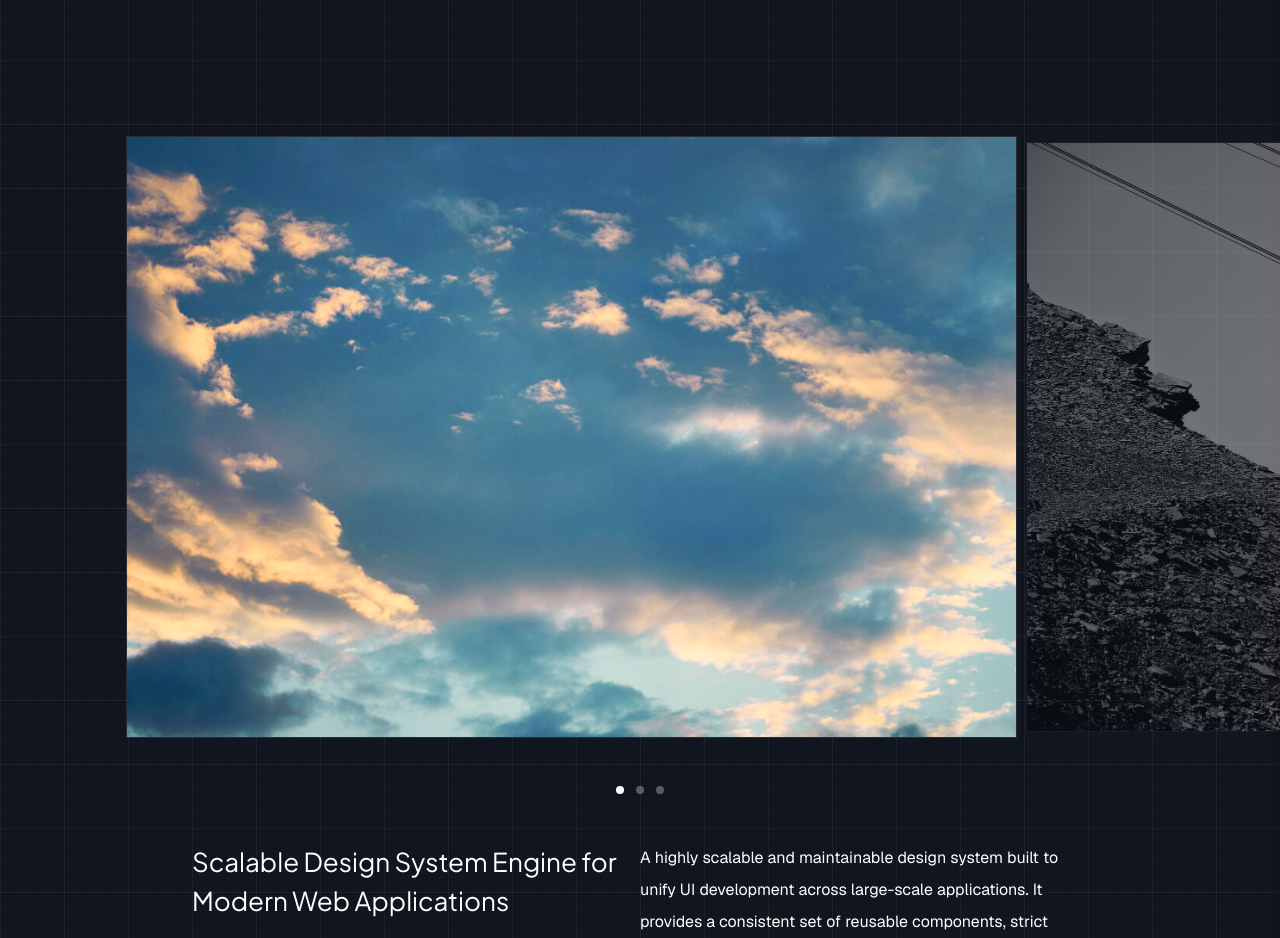
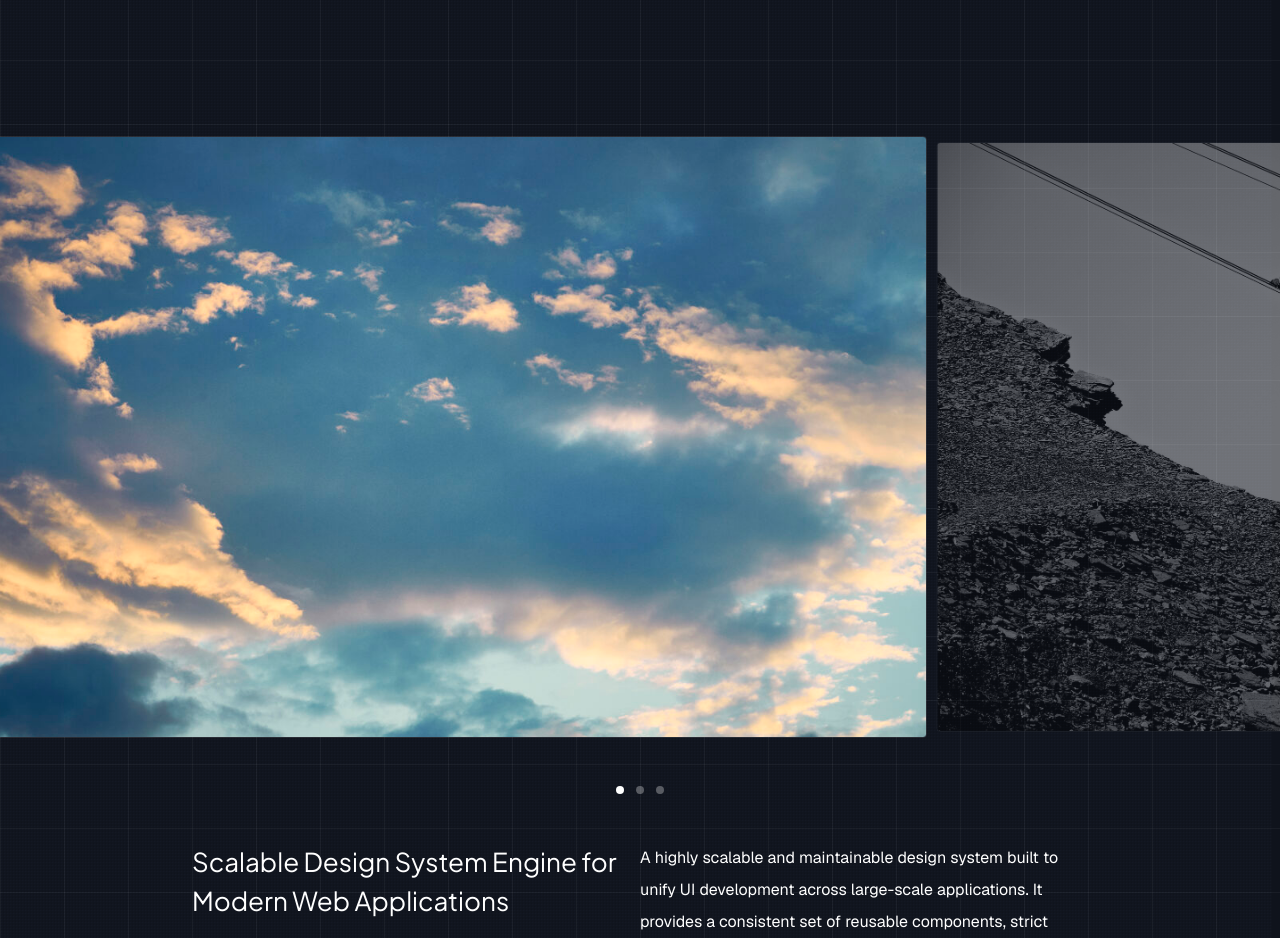
Before and after one commit to martalewan/react-portfolio-ts, a React (Vite) app in the folder client/: page / in a window 1280 px wide. Shown: the part 5700-6638 px from the top of the page. Built offline with nearby package versions, Linux system fonts and the light colour scheme.

Commit message:
fix: improve carousel animation

```diff
--- a/client/src/components/modules/Carousel.tsx
+++ b/client/src/components/modules/Carousel.tsx
@@ -1,177 +1,207 @@
 import { useEffect, useRef } from "react";
 
 type CarouselTypes = {
-    images: string[]
-    active: number
-    setActive: (i: number) => void
-}
+    images: string[];
+    active: number;
+    setActive: (index: number) => void;
+};
 
 const Carousel = ({ images, active, setActive }: CarouselTypes) => {
-    const containerRef = useRef<HTMLDivElement>(null);
+    const ref = useRef<HTMLDivElement>(null);
+
+
+    const data = [...images, ...images, ...images];
 
     useEffect(() => {
-        const container = containerRef.current;
-        if (!container) return;
+        const el = ref.current;
+        if (!el) return;
+
+        const items = el.querySelectorAll(".carousel-item") as NodeListOf<HTMLElement>;
+        if (!items.length) return;
+
+        const activeIndex = images.length;
+
+        const target = items[activeIndex];
+
+        if (!target) return;
+
+        const offset =
+            target.offsetLeft -
+            el.offsetWidth / 2 +
+            target.offsetWidth / 2;
+
+        el.scrollLeft = offset;
+    }, []);
+
+    useEffect(() => {
+        const el = ref.current;
+        if (!el) return;
+
+        const oneSet = el.scrollWidth / 3;
+
+        const handleScroll = () => {
+            if (el.scrollLeft <= 0) el.scrollLeft += oneSet;
+            if (el.scrollLeft >= oneSet * 2) el.scrollLeft -= oneSet;
+
+            const items = el.querySelectorAll(".carousel-item");
+
+            const center = el.scrollLeft + el.offsetWidth / 2;
+
+            let closest = 0;
+            let minDist = Infinity;
+
+            items.forEach((item, i) => {
+                const rect = item as HTMLElement;
+                const itemCenter =
+                    rect.offsetLeft + rect.offsetWidth / 2;
+
+                const dist = Math.abs(center - itemCenter);
+
+                if (dist < minDist) {
+                    minDist = dist;
+                    closest = i % images.length;
+                }
+            });
+
+            setActive(closest);
+        };
+
+        el.addEventListener("scroll", handleScroll);
+        return () => el.removeEventListener("scroll", handleScroll);
+    }, [images.length]);
+
+    useEffect(() => {
+        const el = ref.current;
+        if (!el) return;
 
         let isDown = false;
         let startX = 0;
         let scrollLeft = 0;
 
-        const stopDragging = () => {
-            isDown = false;
-            container.classList.remove("cursor-grabbing");
+        const snapToClosest = () => {
+            const items = el.querySelectorAll(".carousel-item");
+
+            const center = el.scrollLeft + el.offsetWidth / 2;
+
+            let closest: HTMLElement | null = null;
+            let minDist = Infinity;
+
+            items.forEach((item) => {
+                const elItem = item as HTMLElement;
+
+                const itemCenter =
+                    elItem.offsetLeft + elItem.offsetWidth / 2;
+
+                const dist = Math.abs(center - itemCenter);
+
+                if (dist < minDist) {
+                    minDist = dist;
+                    closest = elItem;
+                }
+            });
+
+            if (closest) {
+                el.scrollTo({
+                    left:
+                        closest.offsetLeft -
+                        el.offsetWidth / 2 +
+                        closest.offsetWidth / 2,
+                    behavior: "smooth",
+                });
+            }
         };
 
         const onMouseDown = (e: MouseEvent) => {
             isDown = true;
-            container.classList.add("cursor-grabbing");
+            el.classList.add("cursor-grabbing");
 
-            startX = e.pageX - container.offsetLeft;
-            scrollLeft = container.scrollLeft;
+            startX = e.pageX - el.offsetLeft;
+            scrollLeft = el.scrollLeft;
         };
 
         const onMouseMove = (e: MouseEvent) => {
             if (!isDown) return;
-            e.preventDefault();
 
-            const x = e.pageX - container.offsetLeft;
+            const x = e.pageX - el.offsetLeft;
             const walk = (x - startX) * 1.2;
 
-            container.scrollLeft = scrollLeft - walk;
+            el.scrollLeft = scrollLeft - walk;
         };
 
-        const onMouseUp = () => stopDragging();
-        const onMouseLeave = () => stopDragging();
+        const stop = () => {
+            if (!isDown) return;
+            isDown = false;
 
-        // Touch support
-        const onTouchStart = (e: TouchEvent) => {
-            isDown = true;
-            startX = e.touches[0].pageX - container.offsetLeft;
-            scrollLeft = container.scrollLeft;
+            el.classList.remove("cursor-grabbing");
+
+            snapToClosest();
         };
 
-        const onTouchMove = (e: TouchEvent) => {
+        el.addEventListener("mousedown", onMouseDown);
+        el.addEventListener("mousemove", onMouseMove);
+        el.addEventListener("mouseup", stop);
+        el.addEventListener("mouseleave", stop);
+
+        el.addEventListener("touchstart", (e: TouchEvent) => {
+            isDown = true;
+            startX = e.touches[0].pageX - el.offsetLeft;
+            scrollLeft = el.scrollLeft;
+        });
+
+        el.addEventListener("touchmove", (e: TouchEvent) => {
             if (!isDown) return;
 
-            const x = e.touches[0].pageX - container.offsetLeft;
+            const x = e.touches[0].pageX - el.offsetLeft;
             const walk = (x - startX) * 1.2;
 
-            container.scrollLeft = scrollLeft - walk;
-        };
+            el.scrollLeft = scrollLeft - walk;
+        });
 
-        const onTouchEnd = () => stopDragging();
-
-        window.addEventListener("mouseup", onMouseUp);
-
-        container.addEventListener("mousedown", onMouseDown);
-        container.addEventListener("mousemove", onMouseMove);
-        container.addEventListener("mouseleave", onMouseLeave);
-
-        container.addEventListener("touchstart", onTouchStart);
-        container.addEventListener("touchmove", onTouchMove);
-        container.addEventListener("touchend", onTouchEnd);
+        el.addEventListener("touchend", stop);
 
         return () => {
-            window.removeEventListener("mouseup", onMouseUp);
-
-            container.removeEventListener("mousedown", onMouseDown);
-            container.removeEventListener("mousemove", onMouseMove);
-            container.removeEventListener("mouseleave", onMouseLeave);
-
-            container.removeEventListener("touchstart", onTouchStart);
-            container.removeEventListener("touchmove", onTouchMove);
-            container.removeEventListener("touchend", onTouchEnd);
+            el.removeEventListener("mousedown", onMouseDown);
+            el.removeEventListener("mousemove", onMouseMove);
+            el.removeEventListener("mouseup", stop);
+            el.removeEventListener("mouseleave", stop);
         };
     }, []);
 
-    useEffect(() => {
-        const container = containerRef.current;
-        if (!container) return;
-
-        const items = container.querySelectorAll(".carousel-item");
-
-        const middleIndex = Math.floor(items.length / 2);
-        const middleEl = items[middleIndex] as HTMLElement;
-
-        if (middleEl) {
-            container.scrollTo({
-                left:
-                    middleEl.offsetLeft -
-                    container.offsetWidth / 2 +
-                    middleEl.offsetWidth / 2,
-                behavior: "instant" as ScrollBehavior,
-            });
-        }
-
-        const observer = new IntersectionObserver(
-            (entries) => {
-                entries.forEach((entry) => {
-                    if (entry.isIntersecting) {
-                        const index = Number(
-                            (entry.target as HTMLElement).dataset.index
-                        );
-                        setActive(index);
-                    }
-                });
-            },
-            {
-                root: container,
-                threshold: 0.6,
-            }
-        );
-
-        items.forEach((el) => observer.observe(el));
-
-        return () => observer.disconnect();
-    }, []);
-
-
     return (
-
-        <div className="relative">
-
         <div
-                ref={containerRef}
+            ref={ref}
             className="
                 flex overflow-x-auto
-                        scroll-smooth snap-x snap-mandatory
-                        px-[calc(50%-40%)]
+                cursor-grab select-none
                 no-scrollbar
-                        cursor-grab
-                        select-none
-                        [-ms-overflow-style:none]
-                        [scrollbar-width:none]
                 [&::-webkit-scrollbar]:hidden
             "
         >
-                {images.map((src, i) => (
+            {data.map((src, i) => {
+                const isActive = active === i % images.length;
+
+                return (
                     <div
                         key={i}
-                        data-index={i}
                         className={`
                             carousel-item
-                                min-w-[87%]
-                                snap-center
+                            min-w-[73%]
                             transition-all duration-500
-                                ${active === i
-                                ? "scale-100 opacity-100"
-                                : "scale-98 opacity-40"
-                            }
+                            ${isActive ? "scale-100 opacity-100" : "scale-98 opacity-40"}
                         `}
                     >
-                        <div className=" overflow-hidden border border-white/10">
+                        <div className="border border-white/10 overflow-hidden rounded-sm">
                             <img
                                 src={src}
-                                className="w-full h-150 object-cover portfolio-image"
+                                className="w-full h-150 object-cover"
                                 draggable={false}
                             />
                         </div>
                     </div>
-                ))}
+                );
+            })}
+        </div>
+    );
+};
 
-            </div>
-        </div>
-    )
-}
-
-export default Carousel
+export default Carousel;
```
Lines whose indentation alone changed are shown as unchanged.
